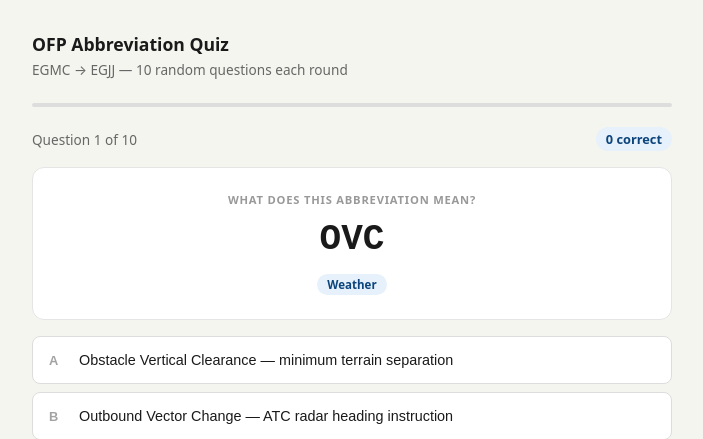
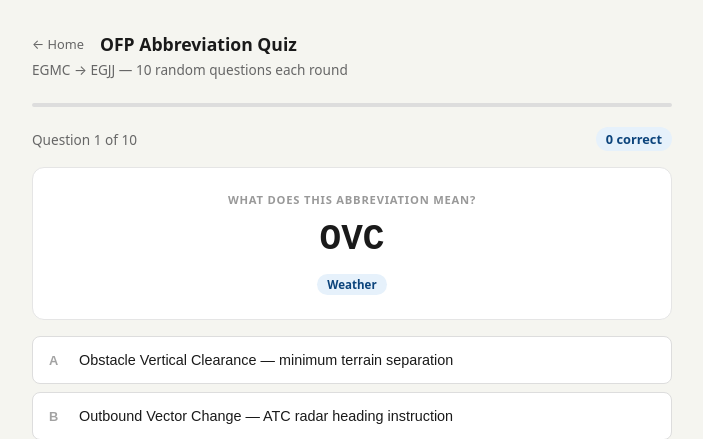
Before and after one commit to rickyp72/ofp-abriev-quiz, a Flask app: page /quiz in a window 1280 px wide. Shown: the top 439 px of the page, without its empty margins (288-991 px from the left). Run offline with Flask 3, Linux system fonts and the light colour scheme.

Commit message:
Add home button

```diff
--- a/static/style.css
+++ b/static/style.css
@@ -46,6 +46,10 @@ h1 { font-size: 1.1rem; font-weight: 600; margin-bottom: 0.25rem; color: #1a1a1a
 .restart-btn:hover { background: #eaeae5; }
 #feedback-area { min-height: 0; }
 .loading { text-align: center; color: #666; padding: 2rem; font-size: 0.9rem; }
+.top-bar { display: flex; align-items: center; gap: 1rem; margin-bottom: 0.25rem; }
+.top-bar h1 { margin-bottom: 0; }
+.home-btn { font-size: 0.8rem; color: #666; text-decoration: none; white-space: nowrap; }
+.home-btn:hover { color: #1a1a1a; }
 .home-card { background: #fff; border: 1px solid #e5e5e5; border-radius: 12px; padding: 2rem 1.5rem; text-align: center; }
 .home-desc { font-size: 0.95rem; color: #555; line-height: 1.7; margin-bottom: 1.5rem; }
 .home-cats { display: flex; flex-wrap: wrap; gap: 8px; justify-content: center; margin-bottom: 2rem; }
--- a/templates/index.html
+++ b/templates/index.html
@@ -8,7 +8,10 @@
 </head>
 <body>
 <div class="container">
-  <h1>OFP Abbreviation Quiz</h1>
+  <div class="top-bar">
+    <a href="/" class="home-btn">&larr; Home</a>
+    <h1>OFP Abbreviation Quiz</h1>
+  </div>
   <p class="subtitle">EGMC &rarr; EGJJ &mdash; 10 random questions each round</p>
   <div id="app"></div>
 </div>
```
